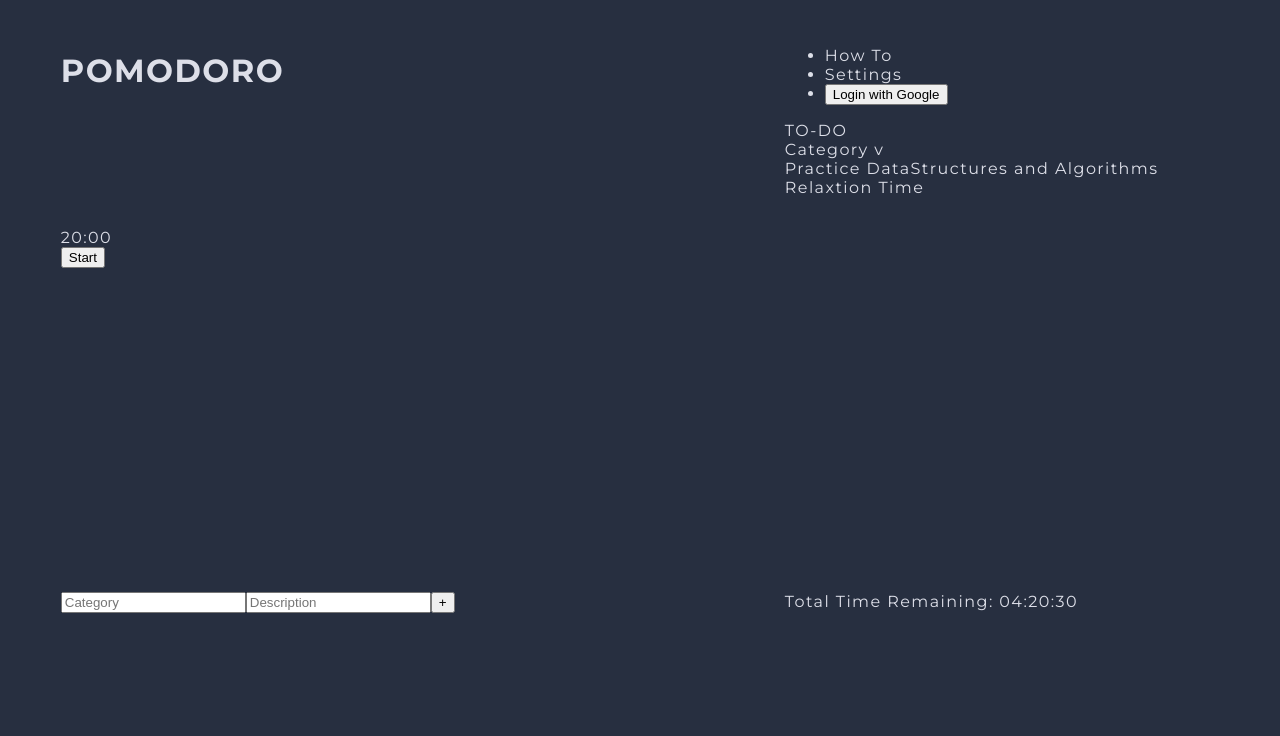
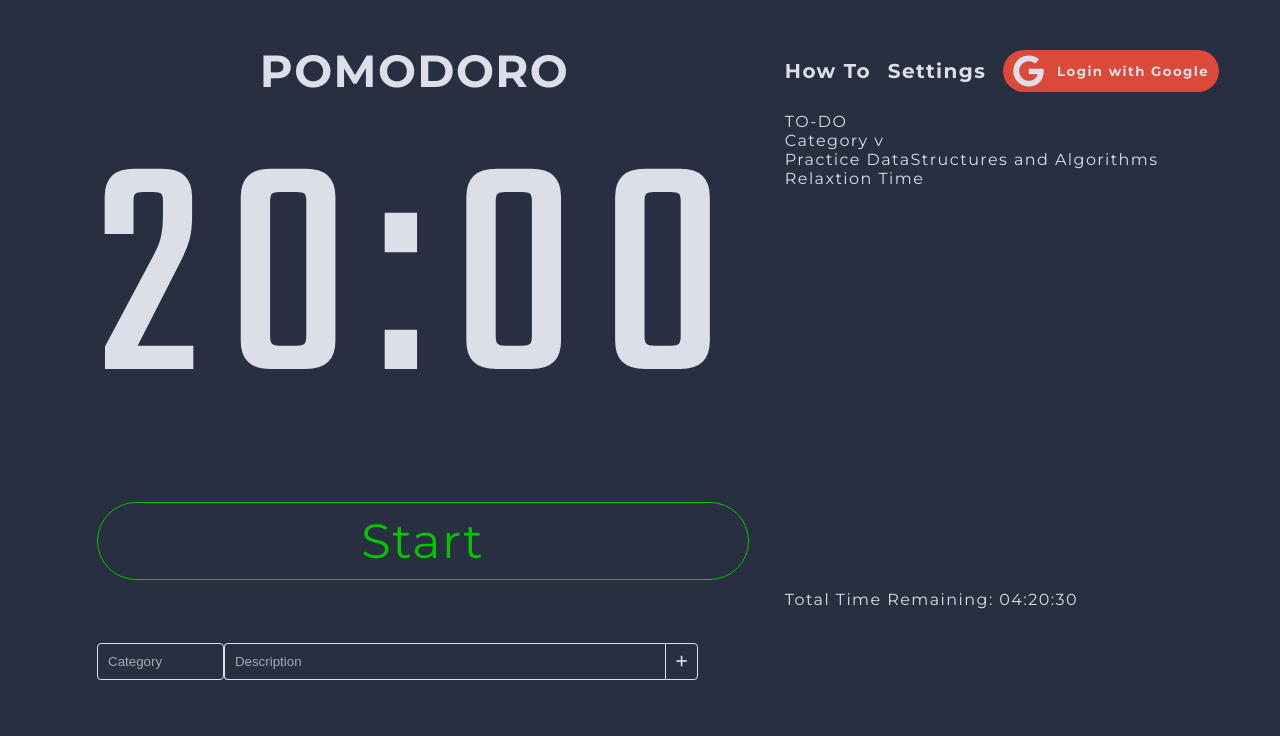
Before and after one commit to AustinVieth/Pomodoro-V2, a React app in the folder pomodoro-v2/: page / in a window 1280 px wide. Built offline with nearby package versions, Linux system fonts and the light colour scheme.

Commit message:
format left side, incomplete form formatting

```diff
--- a/pomodoro-v2/public/index.html
+++ b/pomodoro-v2/public/index.html
@@ -24,20 +24,13 @@
       work correctly both with client-side routing and a non-root public URL.
       Learn how to configure a non-root public URL by running `npm run build`.
     -->
-    <title>React App</title>
+    <title>Pomodoro</title>
   </head>
   <body>
-    <noscript>You need to enable JavaScript to run this app.</noscript>
     <div id="root"></div>
-    <!--
-      This HTML file is a template.
-      If you open it directly in the browser, you will see an empty page.
-
-      You can add webfonts, meta tags, or analytics to this file.
-      The build step will place the bundled scripts into the <body> tag.
-
-      To begin the development, run `npm start` or `yarn start`.
-      To create a production bundle, use `npm run build` or `yarn build`.
-    -->
   </body>
+  <script
+    src="https://kit.fontawesome.com/73abb1a18e.js"
+    crossorigin="anonymous"
+  ></script>
 </html>
--- a/pomodoro-v2/src/components/App/App/App.js
+++ b/pomodoro-v2/src/components/App/App/App.js
@@ -14,7 +14,7 @@ const style = {
   gridTemplateAreas: `
   "title navigation"
   "blank tasklist"
-  "blank tasklist"
+  "clock tasklist"
   "clock tasklist"
   "clock tasklist"
   "taskform totaltime"
@@ -22,10 +22,25 @@ const style = {
   maxHeight: "calc(100vh - 12.03vh)",
 };
 
-const App = (props) => {
+const App = () => {
   return (
     <div class="app" style={style}>
-      <h1 style={{ gridArea: "title" }}>POMODORO</h1>
+      <div
+        style={{ display: "flex", gridArea: "title", justifyContent: "center" }}
+      >
+        <span
+          style={{
+            fontSize: "2.8125rem",
+            fontWeight: "bold",
+            height: "3.4375rem",
+            width: "20.375rem",
+            justifySelf: "center",
+            alignSelf: "center",
+          }}
+        >
+          POMODORO
+        </span>
+      </div>
 
       <div style={{ gridArea: "navigation" }}>
         <Navigation />
--- a/pomodoro-v2/src/components/App/App/app-styles.css
+++ b/pomodoro-v2/src/components/App/App/app-styles.css
@@ -22,3 +22,7 @@ body {
   color: var(--secondaryColor);
   background: var(--primaryColor);
 }
+
+li {
+  list-style-type: none;
+}
--- a/pomodoro-v2/src/components/Clock/Clock.js
+++ b/pomodoro-v2/src/components/Clock/Clock.js
@@ -1,11 +1,41 @@
 import React from "react";
+import "./clock.css";
 
 class Clock extends React.Component {
+  containerStyle = {
+    height: "100%",
+    display: "grid",
+    gridTemplateRows: ".77fr .23fr",
+  };
+
+  timeStyle = {
+    fontSize: "20rem",
+    fontFamily: "var(--secondaryFont)",
+    height: "15px",
+    letterSpacing: "1.5rem",
+    textAlign: "center",
+    marginTop: "-6.5rem",
+  };
+
+  buttonStyle = {
+    alignSelf: "center",
+    justifySelf: "center",
+    height: "80%",
+    width: "90%",
+    color: "var(--primaryGreen)",
+    border: "1px solid var(--primaryGreen)",
+    background: "none",
+    borderRadius: "50px",
+    fontFamily: "var(--primaryFont)",
+    letterSpacing: "var(--primarySpacing)",
+    fontSize: "3rem",
+  };
+
   render() {
     return (
-      <div className="clock">
-        <div className="time">20:00</div>
-        <button className="main-btn">Start</button>
+      <div style={this.containerStyle}>
+        <span style={this.timeStyle}>20:00</span>
+        <button style={this.buttonStyle}>Start</button>
       </div>
     );
   }
--- /dev/null
+++ b/pomodoro-v2/src/components/Clock/clock.css
@@ -0,0 +1,3 @@
+button:hover {
+  cursor: pointer;
+}
--- a/pomodoro-v2/src/components/Navigation/Navigation.js
+++ b/pomodoro-v2/src/components/Navigation/Navigation.js
@@ -1,12 +1,40 @@
 import React from "react";
 
 const Navigation = (props) => {
+  const ulStyle = {
+    padding: "0",
+    display: "flex",
+    justifyContent: "space-between",
+    fontSize: "1.25rem",
+    fontWeight: "bold",
+    alignItems: "center",
+  };
+
+  const buttonStyle = {
+    background: "var(--primaryRed)",
+    fontWeight: "bold",
+    fontFamily: "var(--primaryFont)",
+    letterSpacing: "var(--primarySpacing)",
+    color: "var(--secondaryColor)",
+    borderRadius: "50px",
+    border: "none",
+    display: "flex",
+    alignItems: "center",
+    padding: ".315rem .630rem",
+  };
+
   return (
-    <ul>
+    <ul style={ulStyle}>
       <li>How To</li>
       <li>Settings</li>
       <li>
-        <button>Login with Google</button>
+        <button style={buttonStyle}>
+          <i
+            style={{ fontSize: "2rem", marginRight: ".75rem" }}
+            class="fab fa-google"
+          ></i>{" "}
+          Login with Google
+        </button>
       </li>
     </ul>
   );
--- a/pomodoro-v2/src/components/TaskForm/TaskForm.js
+++ b/pomodoro-v2/src/components/TaskForm/TaskForm.js
@@ -1,12 +1,19 @@
 import React from "react";
+import "./taskForm.css";
 
 const TaskForm = (props) => {
   return (
-    <form>
-      <input placeholder="Category"></input>
-      <input placeholder="Description"></input>
-      <button>+</button>
-    </form>
+    <div className="container">
+      <form className="taskform">
+        <input className="category" placeholder="Category"></input>
+        <div className="description-container">
+          <input className="description" placeholder="Description"></input>
+          <button className="add-button">
+            <i class="fas fa-plus"></i>
+          </button>
+        </div>
+      </form>
+    </div>
   );
 };
 
--- /dev/null
+++ b/pomodoro-v2/src/components/TaskForm/taskForm.css
@@ -0,0 +1,57 @@
+form.taskform {
+  display: flex;
+  width: 90%;
+  justify-content: space-between;
+}
+
+.taskform input {
+  background: transparent;
+  border: 1px solid var(--secondaryColor);
+  border-radius: 4px;
+  padding: 10px;
+}
+
+.taskform input::placeholder {
+  color: var(--secondaryColor);
+  opacity: 0.7;
+}
+
+.container {
+  height: 100%;
+  display: flex;
+  align-items: center;
+  justify-content: center;
+}
+
+input.category {
+  width: 20%;
+  justify-self: flex-start;
+}
+
+.description-container {
+  width: 100%;
+  position: relative;
+}
+
+input.description {
+  justify-self: end;
+  border-radius: 4px 0 0 4px;
+  border-right: none;
+  width: 80%;
+}
+
+.add-button {
+  width: auto;
+  padding: 10px;
+  border-radius: 0 4px 4px 0;
+  border: 1px solid var(--secondaryColor);
+  background: transparent;
+}
+
+.add-button:hover {
+  cursor: pointer;
+}
+
+i {
+  color: var(--secondaryColor);
+}
```
